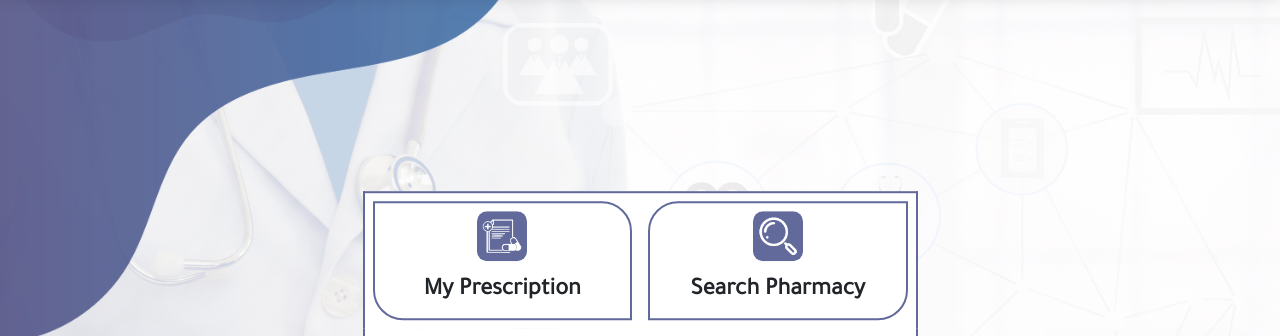
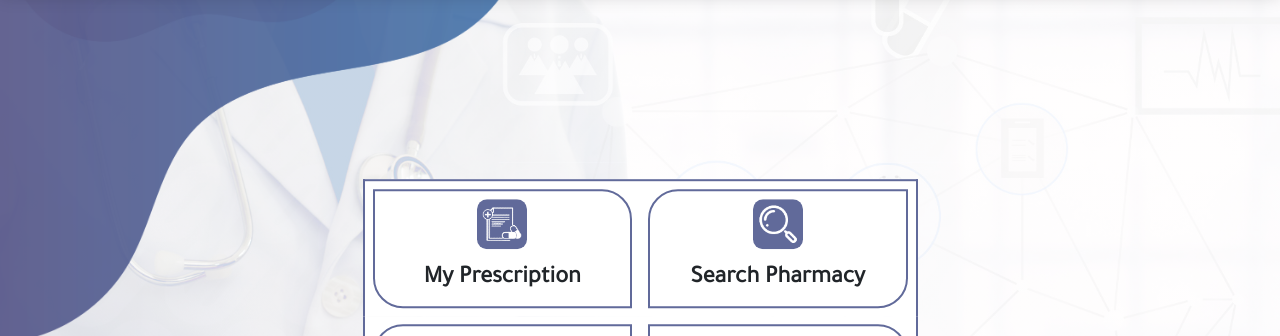
Before and after one commit to Aruna-Raju/Wasfaty, a plain HTML site: page index.html in a window 1280 px wide. Shown: the part 76-412 px from the top of the page. Drawn offline with nearby package versions, Linux system fonts and the light colour scheme.

Commit message:
Updated index

```diff
--- a/index.html
+++ b/index.html
@@ -28,7 +28,7 @@
       </nav>
 
     <section class="main" id="main">
-      <div class="container pt-4" id="main_menu">
+      <div class="container" id="main_menu">
         <div class="row mx-auto text-center">
           <div class="col-12 col-sm-10 col-md-6 mx-auto">
             <div class="row">
```
